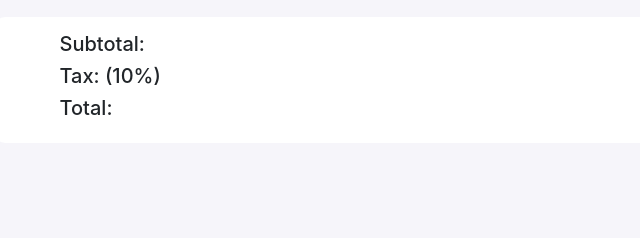
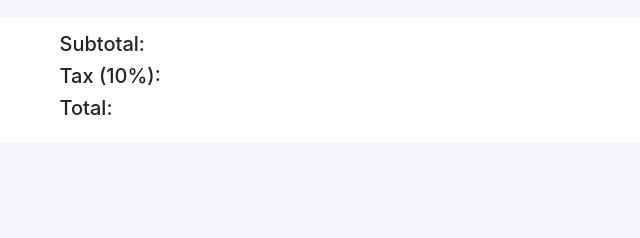
Before and after one commit to Razzakromy/shopping-cart, a plain HTML site: page index.html in a window 1280 px wide. Shown: the part 512-750 px from the top of the page, 198-838 px from the left. Drawn offline with nearby package versions, Linux system fonts and the light colour scheme.

Commit message:
Update index.html

```diff
--- a/index.html
+++ b/index.html
@@ -59,7 +59,7 @@
 
                      <div class="col-md-8">
                         <h5>Subtotal: </h5>
-                        <h5>Tax: (10%)</h5>
+                        <h5>Tax (10%):</h5>
                         <h5>Total:</h5>
                      </div>
 
```
